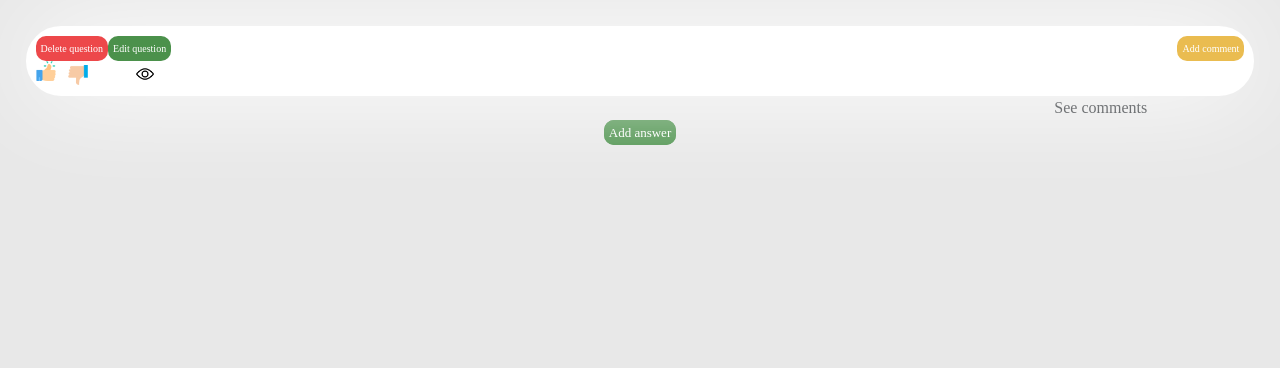
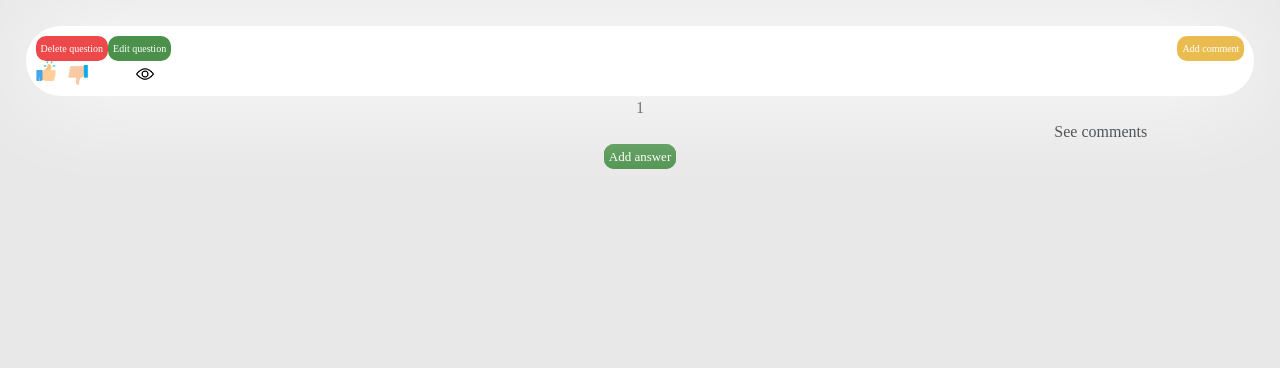
Before and after one commit to FlorinCiocirlan/AskMateNt, a Flask app: template template/question-page.html in a window 1280 px wide. Shown: the part 106-474 px from the top of the page. Run offline with Flask 2, Linux system fonts and the light colour scheme; the template is opened without the code that fills it, so the values that code supplies are empty; some libraries are stand-ins or nearby versions.

Commit message:
question page

```diff
--- a/template/question-page.html
+++ b/template/question-page.html
@@ -34,7 +34,7 @@
         </div>
     </div>
 
-<div class="question-comments">
+<div class="question-comments"> 1
     <div class="d-flex flex-row-reverse">
         <a data-toggle="collapse" data-target="#content" class="see-comments w-25">See comments</a>
     </div>
```
